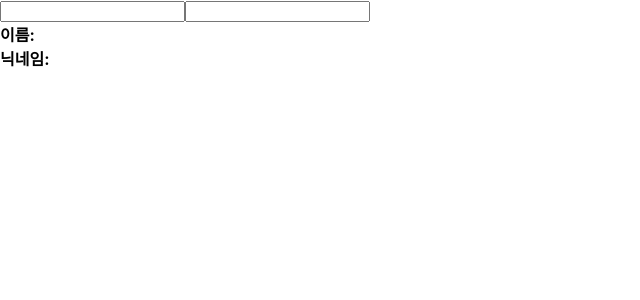
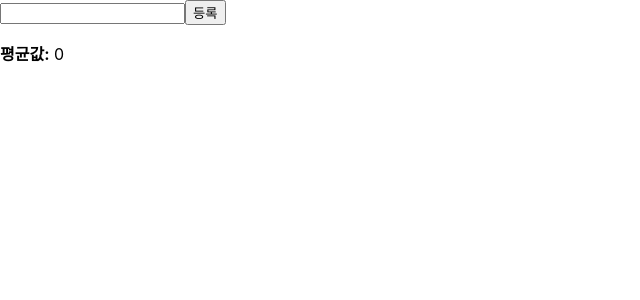
Before and after one commit to yeomkyeorae/studyingReact, a React (Create React App) app in the folder hooks-tutorial/: page / in a window 1280 px wide. Shown: the top 300 px of the page, without its empty margins (0-640 px from the left). Built offline with nearby package versions, Linux system fonts and the light colour scheme.

Commit message:
CH 08 | useMemo

```diff
--- a/hooks-tutorial/src/App.js
+++ b/hooks-tutorial/src/App.js
@@ -1,8 +1,8 @@
 import React from "react";
-import Info from "./Info";
+import Average from "./Average";
 
 const App = () => {
-  return <Info />;
+  return <Average />;
 };
 
 export default App;
--- a/hooks-tutorial/src/Average.js
+++ b/hooks-tutorial/src/Average.js
@@ -1,4 +1,4 @@
-import React, { useState } from "react";
+import React, { useState, useMemo } from "react";
 
 const getAverage = numbers => {
   console.log("평균값 계산 중..");
@@ -20,9 +20,22 @@ const Average = () => {
     setNumber("");
   };
 
+  const avg = useMemo(() => getAverage(list), [list]);
+
   return (
     <div>
       <input value={number} onChange={onChange} />
+      <button onClick={onInsert}>등록</button>
+      <ul>
+        {list.map((value, index) => (
+          <li key={index}>{value}</li>
+        ))}
+      </ul>
+      <div>
+        <b>평균값:</b> {avg}
+      </div>
     </div>
   );
 };
+
+export default Average;
```
